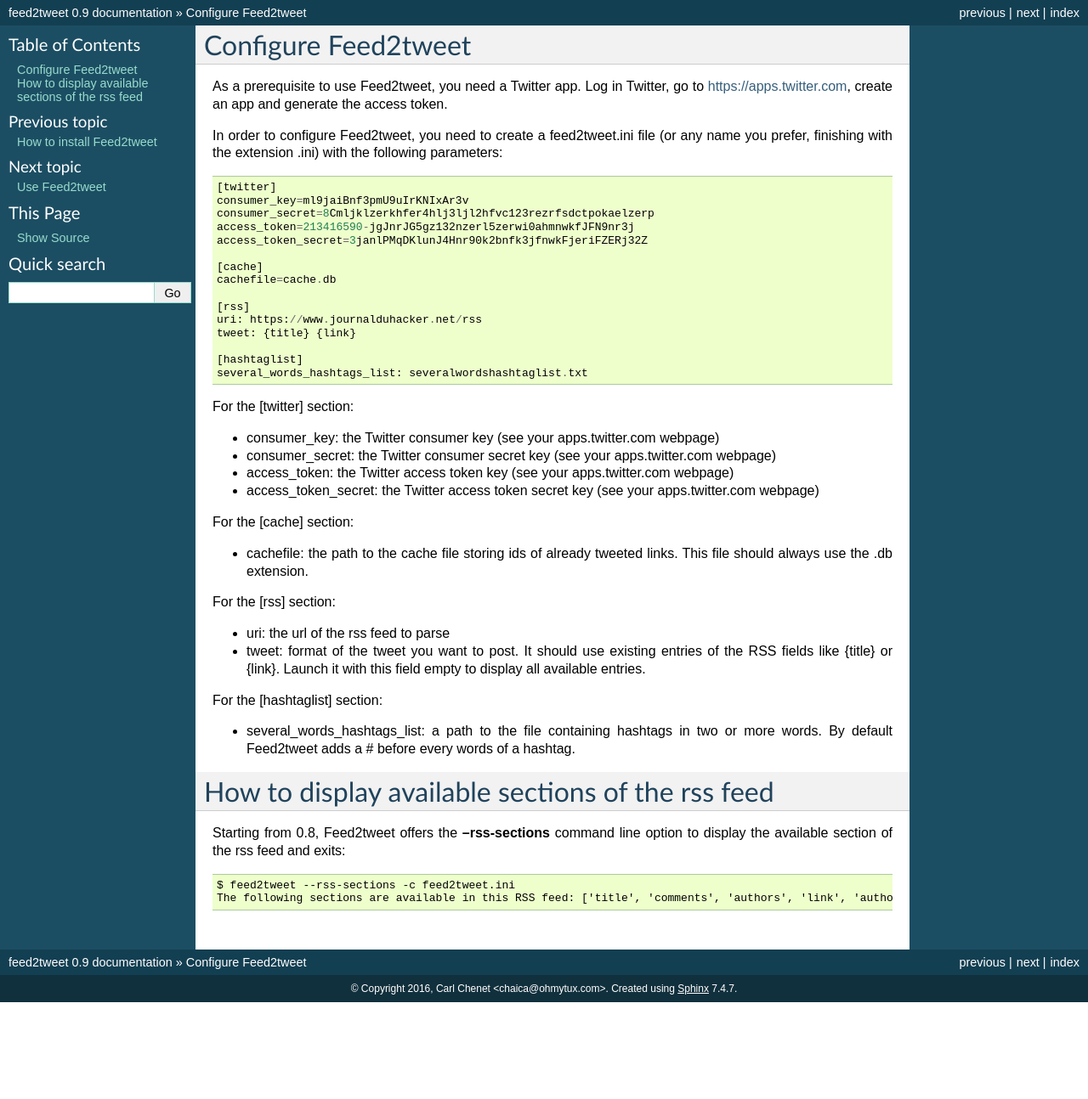
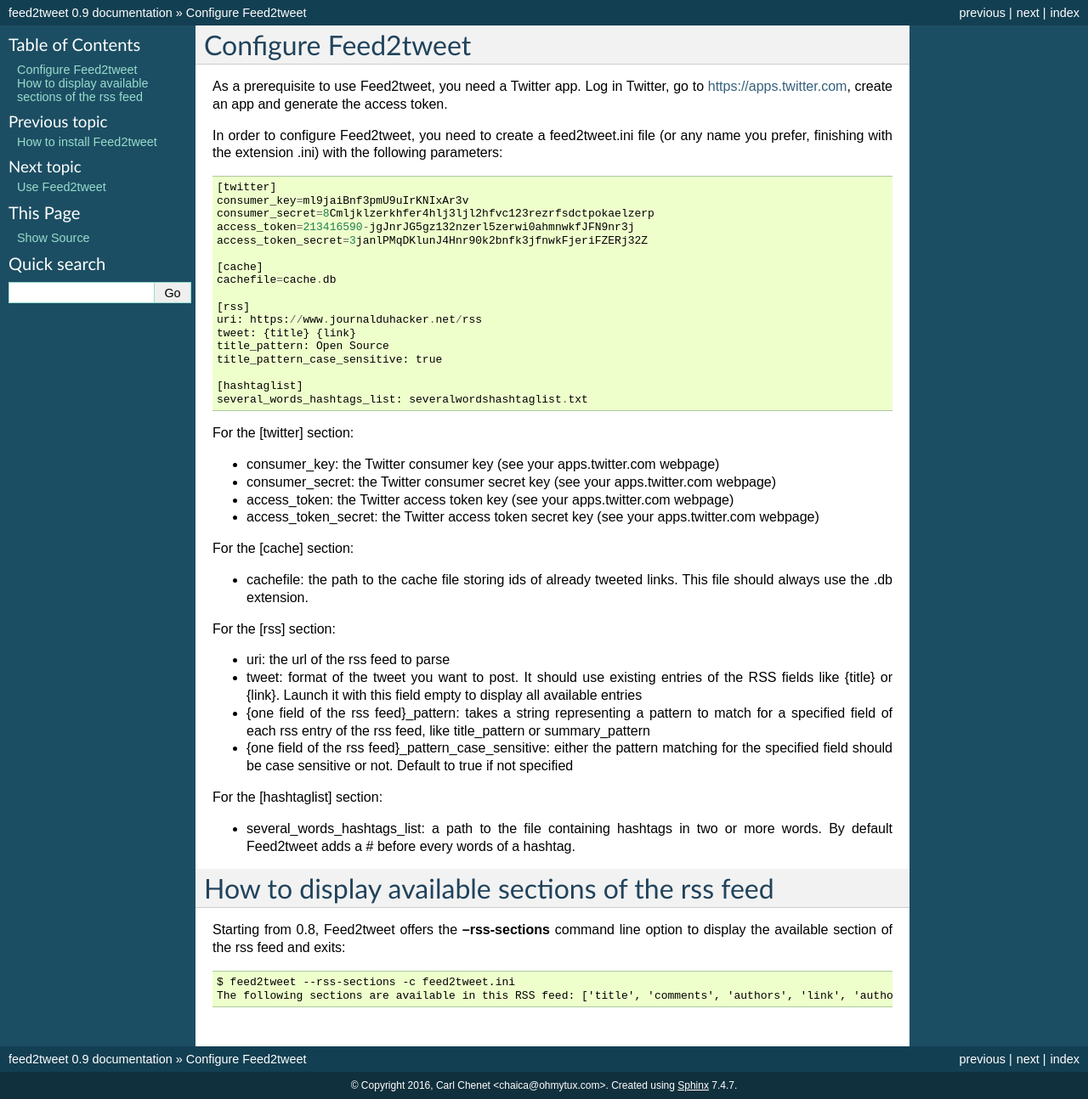
Before and after one commit to anarcat/feed2tweet, a Sphinx documentation site: the page built from docs/source/configure.rst, in a window 1280 px wide. Shown: the whole page at 85% size. Built offline with Sphinx 7.4.7, drawn with Linux system fonts in a browser that asks for light colours; before the commit the page ends 1180 px from its top, so only the background shows below that.

Commit message:
update doc

```diff
--- a/docs/source/configure.rst
+++ b/docs/source/configure.rst
@@ -17,6 +17,8 @@
     [rss]
     uri: https://www.journalduhacker.net/rss
     tweet: {title} {link}
+    title_pattern: Open Source
+    title_pattern_case_sensitive: true
 
     [hashtaglist]
     several_words_hashtags_list: severalwordshashtaglist.txt
@@ -35,7 +37,9 @@
 For the [rss] section:
 
 - uri: the url of the rss feed to parse
-- tweet: format of the tweet you want to post. It should use existing entries of the RSS fields like {title} or {link}. Launch it with this field empty to display all available entries.
+- tweet: format of the tweet you want to post. It should use existing entries of the RSS fields like {title} or {link}. Launch it with this field empty to display all available entries
+- {one field of the rss feed}_pattern: takes a string representing a pattern to match for a specified field of each rss entry of the rss feed, like title_pattern or summary_pattern
+- {one field of the rss feed}_pattern_case_sensitive: either the pattern matching for the specified field should be case sensitive or not. Default to true if not specified
 
 For the [hashtaglist] section:
 
```
Also changed, not shown: 1 other file.
